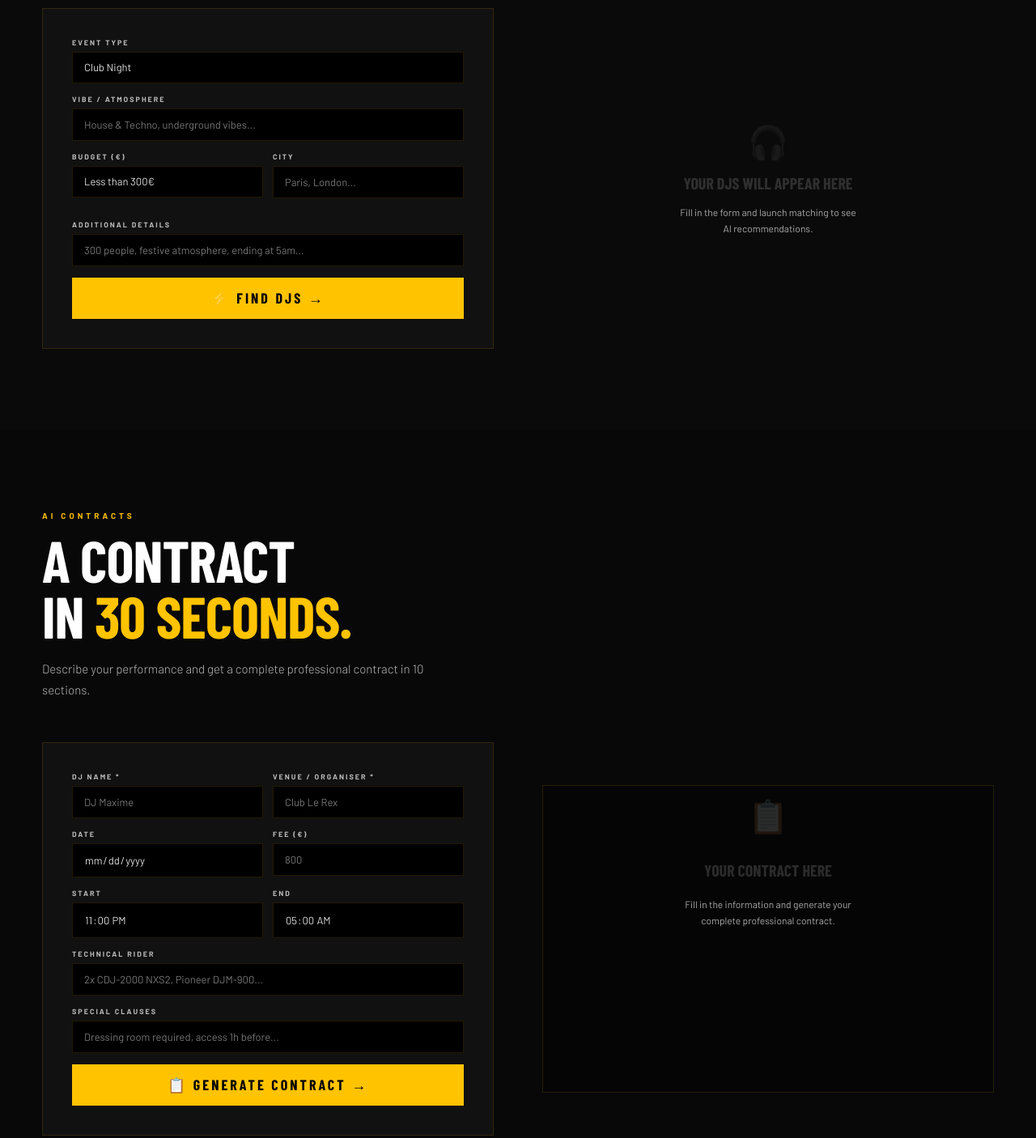
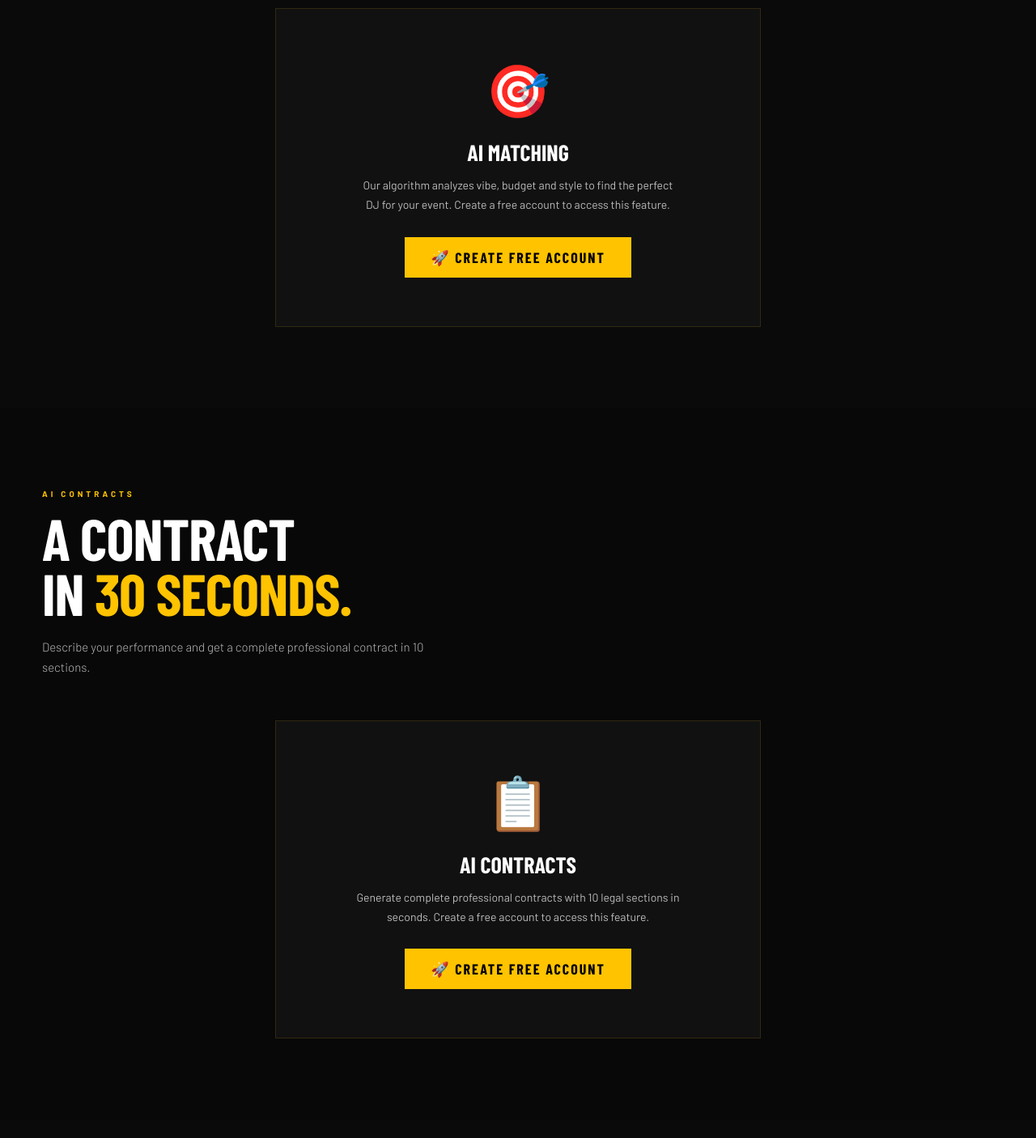
Before and after one commit to cuedjapp-svg/cue-backend, a website: page index.html in a window 1280 px wide. Shown: the part 2040-3446 px from the top of the page at 81% size. Drawn offline with nearby package versions, Linux system fonts and the light colour scheme; a web font is replaced by a local one.

Commit message:
Update index.html

```diff
--- a/index.html
+++ b/index.html
@@ -512,40 +512,12 @@ footer{border-top:1px solid var(--BORDER);padding:60px 52px 30px;display:grid;gr
   <p class="stag">Artificial Intelligence</p>
   <h2 class="stitle">FIND THE<br/><span style="color:var(--Y)">PERFECT</span> DJ.</h2>
   <p class="ssub">Describe your event and let our AI select the best profiles for you.</p>
-  <div class="twoc" style="margin-top:52px">
-    <div class="ai-form">
-      <label class="aif-label">Event Type</label>
-      <select class="aif-select" id="evType">
-        <option>Club Night</option><option>Wedding</option><option>Festival</option>
-        <option>Private Event</option><option>Corporate Event</option><option>Birthday Party</option>
-      </select>
-      <label class="aif-label">Vibe / Atmosphere</label>
-      <input class="aif-input" id="evVibe" placeholder="House & Techno, underground vibes..."/>
-      <div class="aif-row">
-        <div>
-          <label class="aif-label">Budget (€)</label>
-          <select class="aif-select" id="evBudget">
-            <option>Less than 300€</option><option>300€ - 600€</option><option>600€ - 1000€</option><option>1000€+</option>
-          </select>
-        </div>
-        <div>
-          <label class="aif-label">City</label>
-          <input class="aif-input" id="evCity" placeholder="Paris, London..." style="margin-bottom:0"/>
-        </div>
-      </div>
-      <label class="aif-label" style="margin-top:14px">Additional Details</label>
-      <input class="aif-input" id="evDetails" placeholder="300 people, festive atmosphere, ending at 5am..."/>
-      <button class="brun" id="matchBtn" onclick="runMatching()">
-        <div class="spin" id="matchSpin"></div>
-        <span id="matchLabel">⚡ FIND DJs →</span>
-      </button>
-    </div>
-    <div id="matchResults">
-      <div class="result-placeholder">
-        <div class="result-placeholder-icon">🎧</div>
-        <div class="result-placeholder-text">Your DJs will appear here</div>
-        <div style="font-size:12px;color:#aaa;text-align:center;max-width:220px;line-height:1.7">Fill in the form and launch matching to see AI recommendations.</div>
-      </div>
+  <div style="margin-top:52px;text-align:center">
+    <div style="background:var(--CARD);border:1px solid var(--BORDER);padding:60px 40px;max-width:600px;margin:0 auto">
+      <div style="font-size:64px;margin-bottom:20px">🎯</div>
+      <h3 style="font-family:var(--D);font-size:28px;font-weight:900;text-transform:uppercase;color:#fff;margin-bottom:12px">AI MATCHING</h3>
+      <p style="font-size:14px;color:var(--MUTED);line-height:1.7;margin-bottom:28px;max-width:400px;margin-left:auto;margin-right:auto">Our algorithm analyzes vibe, budget and style to find the perfect DJ for your event. Create a free account to access this feature.</p>
+      <button class="bh y" onclick="window.location.href='inscription.html'" style="margin:0 auto">🚀 CREATE FREE ACCOUNT</button>
     </div>
   </div>
 </section>
@@ -554,41 +526,12 @@ footer{border-top:1px solid var(--BORDER);padding:60px 52px 30px;display:grid;gr
   <p class="stag">AI Contracts</p>
   <h2 class="stitle">A CONTRACT<br/>IN <span style="color:var(--Y)">30 SECONDS.</span></h2>
   <p class="ssub">Describe your performance and get a complete professional contract in 10 sections.</p>
-  <div class="twoc" style="margin-top:52px">
-    <div class="cgen-form">
-      <div class="aif-row">
-        <div><label class="aif-label">DJ Name *</label><input class="aif-input" id="cDJ" placeholder="DJ Maxime"/></div>
-        <div><label class="aif-label">Venue / Organiser *</label><input class="aif-input" id="cVenue" placeholder="Club Le Rex"/></div>
-      </div>
-      <div class="aif-row">
-        <div><label class="aif-label">Date</label><input class="aif-input" id="cDate" type="date"/></div>
-        <div><label class="aif-label">Fee (€)</label><input class="aif-input" id="cFee" type="number" placeholder="800"/></div>
-      </div>
-      <div class="aif-row">
-        <div><label class="aif-label">Start</label><input class="aif-input" id="cStart" type="time" value="23:00"/></div>
-        <div><label class="aif-label">End</label><input class="aif-input" id="cEnd" type="time" value="05:00"/></div>
-      </div>
-      <label class="aif-label">Technical Rider</label>
-      <input class="aif-input" id="cRider" placeholder="2x CDJ-2000 NXS2, Pioneer DJM-900..."/>
-      <label class="aif-label">Special Clauses</label>
-      <input class="aif-input" id="cClauses" placeholder="Dressing room required, access 1h before..." style="margin-bottom:0"/>
-      <button class="brun" id="contractBtn" onclick="runContract()" style="margin-top:14px">
-        <div class="spin" id="contractSpin"></div>
-        <span id="contractLabel">📋 GENERATE CONTRACT →</span>
-      </button>
-    </div>
-    <div>
-      <div class="cgen-out" id="contractOutput">
-        <div class="result-placeholder" style="height:100%">
-          <div class="result-placeholder-icon">📋</div>
-          <div class="result-placeholder-text">Your contract here</div>
-          <div style="font-size:12px;color:#aaa;text-align:center;max-width:220px;line-height:1.7">Fill in the information and generate your complete professional contract.</div>
-        </div>
-      </div>
-      <div class="cgen-toolbar" id="contractToolbar" style="display:none">
-        <button class="ctool-btn copy" id="copyBtn" onclick="copyContract()">📋 Copy</button>
-        <button class="ctool-btn print" onclick="window.print()">🖨 Print</button>
-      </div>
+  <div style="margin-top:52px;text-align:center">
+    <div style="background:var(--CARD);border:1px solid var(--BORDER);padding:60px 40px;max-width:600px;margin:0 auto">
+      <div style="font-size:64px;margin-bottom:20px">📋</div>
+      <h3 style="font-family:var(--D);font-size:28px;font-weight:900;text-transform:uppercase;color:#fff;margin-bottom:12px">AI CONTRACTS</h3>
+      <p style="font-size:14px;color:var(--MUTED);line-height:1.7;margin-bottom:28px;max-width:400px;margin-left:auto;margin-right:auto">Generate complete professional contracts with 10 legal sections in seconds. Create a free account to access this feature.</p>
+      <button class="bh y" onclick="window.location.href='inscription.html'" style="margin:0 auto">🚀 CREATE FREE ACCOUNT</button>
     </div>
   </div>
 </section>
```
